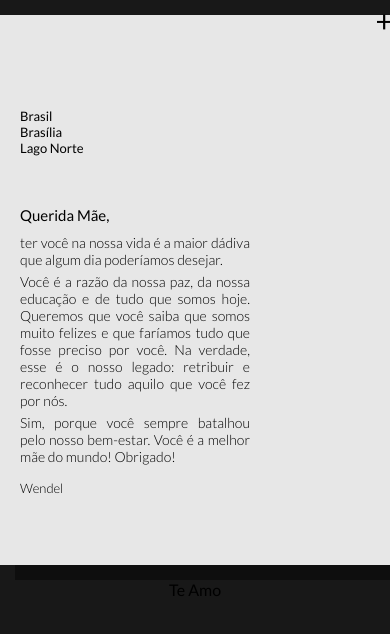
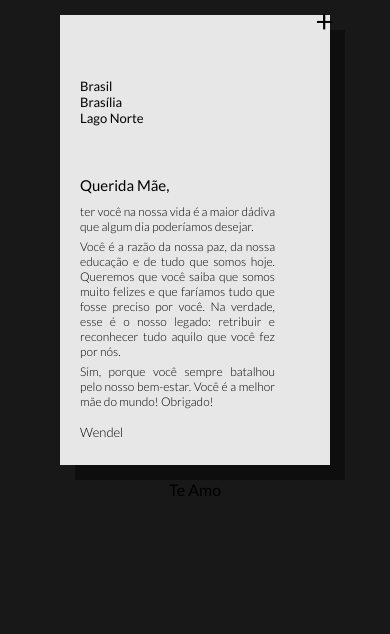
Before and after one commit to legacylol/i-love-you, a plain HTML site: page index.html in a window 390 px wide. Drawn offline with Linux system fonts and the light colour scheme.

Commit message:
Add files via upload
design responsivo adicionado

```diff
--- a/index.html
+++ b/index.html
@@ -5,7 +5,7 @@
     <meta http-equiv="X-UA-Compatible" content="IE=edge" />
     <meta name="viewport" content="width=device-width, initial-scale=1.0" />
     <link rel="stylesheet" href="style.css" />
-    <title>Love You</title>
+    <title>I Love You</title>
   </head>
   <body>
     <div class="folha">
@@ -37,6 +37,8 @@
       </div>
     </div>
 
-    <p>Te Amo</p>
+    <div class="teamo">
+      <p>Te Amo</p>
+    </div>
   </body>
 </html>
--- a/style.css
+++ b/style.css
@@ -14,13 +14,12 @@ body {
   display: flex;
   justify-content: center;
   flex-wrap: wrap;
+  flex-direction: column;
 }
 
 .folha {
   margin: 15px auto;
   background-color: #e7e7e7;
-  max-width: 500;
-  max-height: 600px;
   width: 400px;
   height: 550px;
   box-shadow: 15px 15px #0e0e0e;
@@ -64,3 +63,29 @@ body {
   font-size: small;
   font-weight: lighter;
 }
+
+@media screen and (max-width: 768px) {
+  .folha {
+    width: 270px;
+    height: 450px;
+  }
+  .endereço {
+    margin-top: 40px;
+    margin-left: 20px;
+    font-size: 13px;
+    text-align: start;
+  }
+
+  .texto {
+    width: 215px;
+  }
+
+  .texto p {
+    margin-top: 10px;
+    margin-left: 20px;
+    margin-bottom: -5px;
+    font-weight: lighter;
+    font-size: 12px;
+    text-align: justify;
+  }
+}
```
